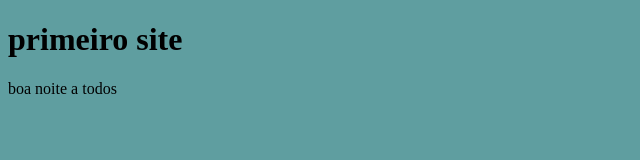
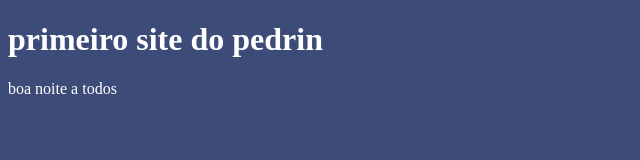
Before and after one commit to pedrin98/151-pedro, a plain HTML site: page ex001/index.html in a window 1280 px wide. Shown: the whole page, without its empty margins (0-640 px from the left). Drawn offline with Linux system fonts and the light colour scheme.

Commit message:
Update index.html

```diff
--- a/ex001/index.html
+++ b/ex001/index.html
@@ -9,12 +9,13 @@
     </title>
     <style>
         body {
-            background-color: cadetblue;
+            background-color: rgb(61, 75, 121);
+            color: white;
         }
     </style>
 </head>
 <body>
-    <h1>primeiro site</h1>
+    <h1>primeiro site do pedrin</h1>
     <p>boa noite a todos
 
 
```
